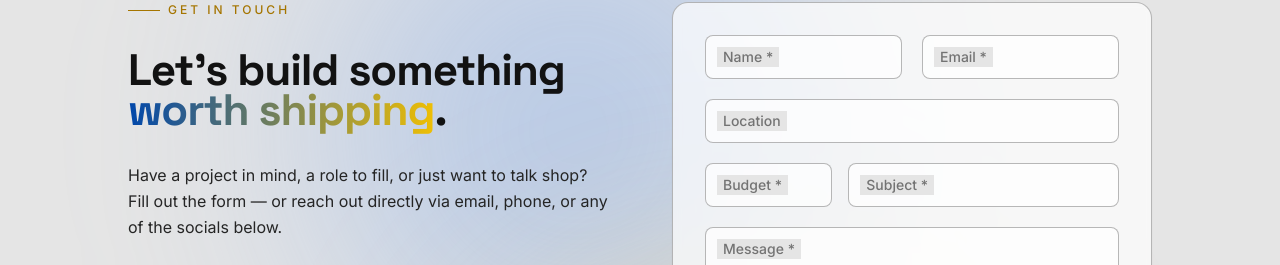
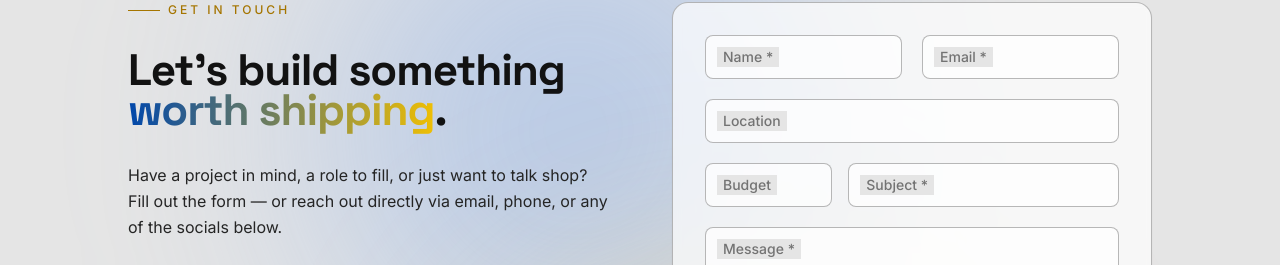
Before and after one commit to Alazar-da/my-portfolio, a React (Vite) app: page / in a window 1280 px wide. Shown: the part 6074-6339 px from the top of the page. Built offline with nearby package versions, Linux system fonts and the light colour scheme.

Commit message:
contact updated

```diff
--- a/src/components/Contact.tsx
+++ b/src/components/Contact.tsx
@@ -348,14 +348,13 @@ export default function Contact() {
                   id="budget"
                   name="budget"
                   type="number"
-                  required
                   value={formData.budget}
                   onChange={handleChange}
                   placeholder="Budget"
                   className={inputBaseClass}
                 />
                 <label htmlFor="budget" className={labelBaseClass}>
-                  Budget *
+                  Budget
                 </label>
               </div>
 
```
